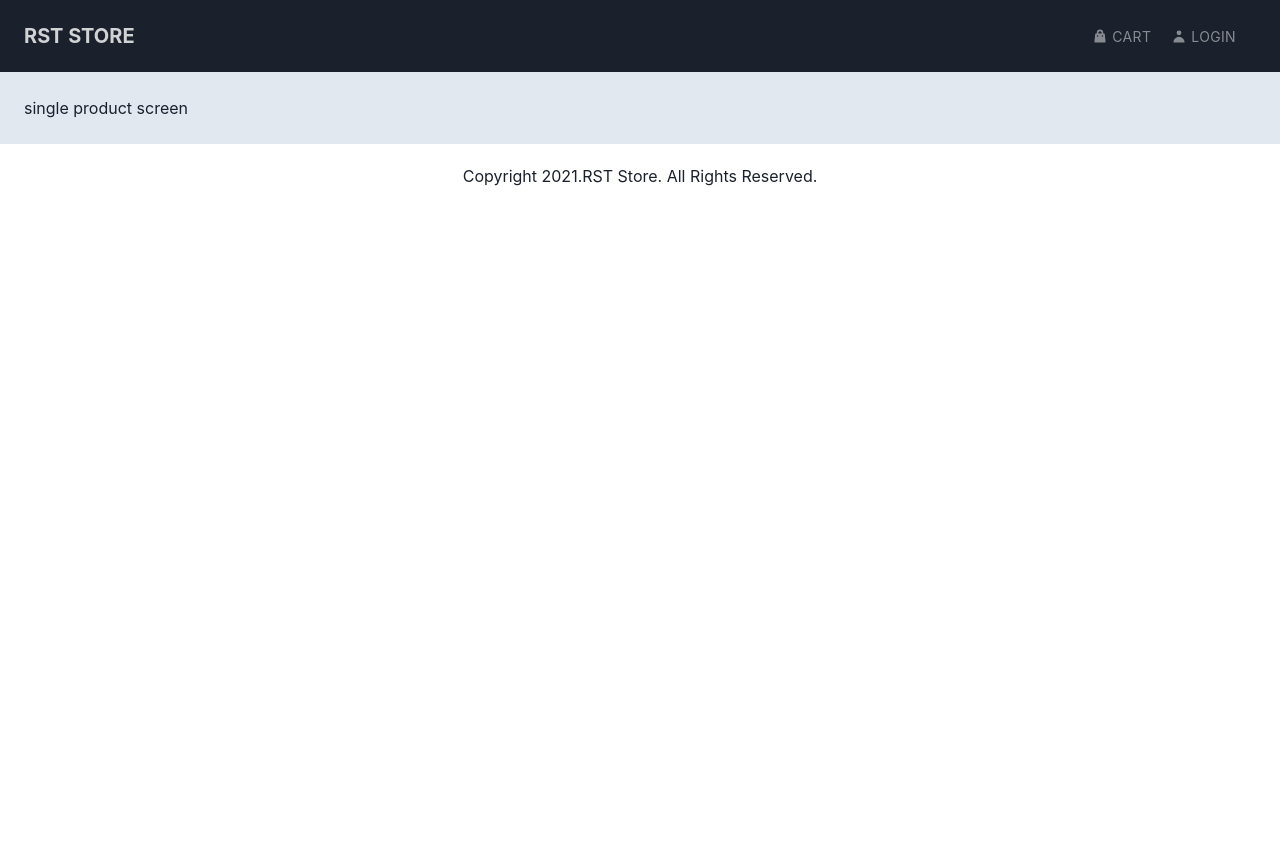
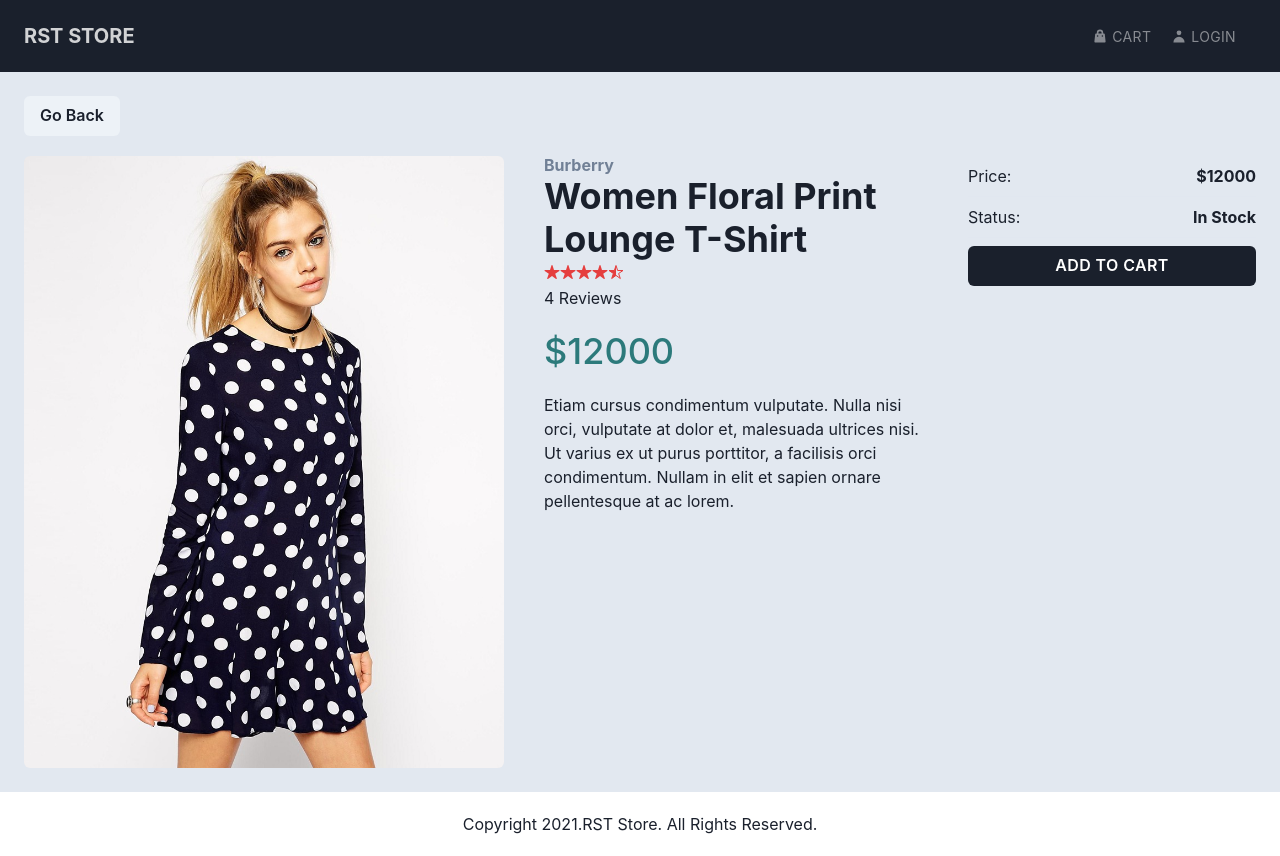
Before and after one commit to ganeshmohanty/gstore, a React (Create React App) app in the folder frontend/: page /product/1 in a window 1280 px wide. Before the commit the page ends 800 px from the top, so only its background shows below. Built offline with nearby package versions, Linux system fonts and the light colour scheme.

Commit message:
Design and build the ProductScreen component

```diff
--- a/frontend/src/components/Product.js
+++ b/frontend/src/components/Product.js
@@ -33,7 +33,7 @@
               text={`${product.numReviews} reviews`}
             />
             <Text fontSize="2xl" fontWeight="medium" color="blue.600">
-              {product.price}
+              ${product.price}
             </Text>
           </Flex>
         </Flex>
--- a/frontend/src/screens/HomeScreen.js
+++ b/frontend/src/screens/HomeScreen.js
@@ -8,7 +8,10 @@
       <Heading as="h2" mb="8" fontSize="3xl">
         Latest Products
       </Heading>
-      <Grid templateColumns="repeat(4,1fr)" gap="8">
+      <Grid
+        templateColumns={{ md: "1fr 1fr", sm: "1fr", lg: "repeat(4,1fr)" }}
+        gap="8"
+      >
         {products.map((product) => (
           <Product key={product._id} product={product} />
         ))}
--- a/frontend/src/screens/ProductScreen.js
+++ b/frontend/src/screens/ProductScreen.js
@@ -1,5 +1,82 @@
-const ProductScreen = () => {
-  return <h1>single product screen </h1>;
+import { Link as RouterLink } from "react-router-dom";
+import {
+  Flex,
+  Grid,
+  Image,
+  Heading,
+  Text,
+  Button,
+  Divider,
+} from "@chakra-ui/react";
+import Rating from "../components/Rating";
+import products from "../products";
+
+const ProductScreen = ({ match }) => {
+  const product = products.find((p) => p._id === +match.params.id);
+  return (
+    <>
+      <Flex mb="5">
+        <Button as={RouterLink} to="/" colorScheme="gray">
+          Go Back
+        </Button>
+      </Flex>
+      <Grid
+        templateColumns={{ sm: "1fr", md: "2fr 1fr ", lg: "5fr 4fr 3fr" }}
+        gap="10"
+      >
+        {/* col 1*/}
+        <Image src={product.image} alt={product.name} borderRadius="md" />
+        {/* col 2 */}
+        <Flex direction="column">
+          <Heading as="h6" fontSize="base" color="gray.500">
+            {product.brand}
+          </Heading>
+          <Heading as="h2" fontSize="4xl">
+            {product.name}
+          </Heading>
+          <Rating
+            value={product.rating}
+            text={`${product.numReviews} Reviews`}
+          />
+          <Heading
+            as="h5"
+            my="5"
+            fontSize="4xl"
+            fontWeight="medium"
+            color="teal.600"
+          >
+            ${product.price}
+          </Heading>
+          <Text>{product.description}</Text>
+        </Flex>
+        {/* col 3 */}
+        <Flex direction="column">
+          <Flex justifyContent="space-between" py="2">
+            <Text>Price:</Text>
+            <Text fontWeight="bold">${product.price}</Text>
+          </Flex>
+          <Divider />
+          <Flex justifyContent="space-between" py="2">
+            <Text>Status:</Text>
+            <Text fontWeight="bold">
+              {product.countInStock > 0 ? "In Stock" : "Not Available"}
+            </Text>
+          </Flex>
+          <Divider />
+          <Button
+            bgColor="gray.800"
+            textTransform="uppercase"
+            letterSpacing="wide"
+            colorScheme="teal"
+            my="2"
+            disabled={product.countInStock === 0}
+          >
+            Add to cart
+          </Button>
+        </Flex>
+      </Grid>
+    </>
+  );
 };
 
 export default ProductScreen;
```
